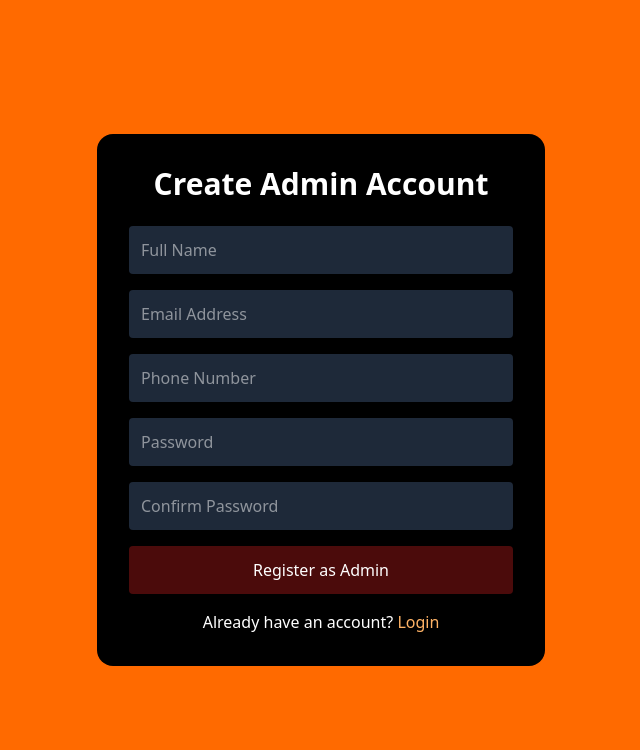
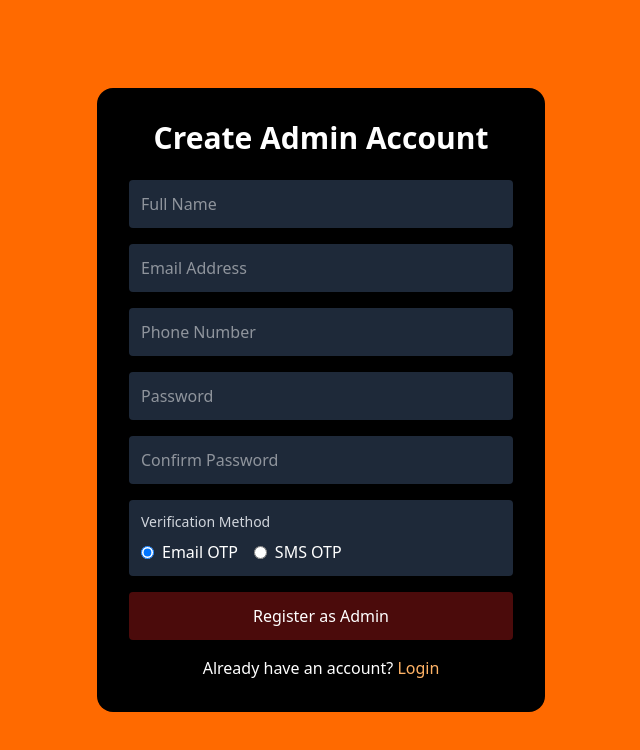
Before and after one commit to abdullahgilani1/Spice-Hut-changeable, a React (Vite) app in the folder frontend/: page /adminregister in a window 1280 px wide. Shown: the top 750 px of the page, without its empty margins (319-959 px from the left). Built offline with nearby package versions, Linux system fonts and the light colour scheme.

Commit message:
otp verification method for admin signup

```diff
--- a/frontend/src/authentication/adminregister.jsx
+++ b/frontend/src/authentication/adminregister.jsx
@@ -2,6 +2,7 @@
 import React, { useState } from 'react';
 import { useNavigate, Link } from 'react-router-dom';
 import { authAPI } from '../services/api';
+import OtpModal from './components/OtpModal';
 
 export default function AdminRegister() {
   const navigate = useNavigate();
@@ -13,6 +14,11 @@ export default function AdminRegister() {
     password: '',
     confirmPassword: '',
   });
+  const [otpMethod, setOtpMethod] = useState('email');
+  const [showOtpModal, setShowOtpModal] = useState(false);
+  const [modalEmail, setModalEmail] = useState('');
+  const [modalPhone, setModalPhone] = useState('');
+  const [modalOtpMethod, setModalOtpMethod] = useState('email');
   const [error, setError] = useState('');
   const [loading, setLoading] = useState(false);
 
@@ -37,14 +43,23 @@ export default function AdminRegister() {
         email: formData.email,
         phone: formData.phone,
         password: formData.password,
+        otpMethod,
         role: 'admin',
       });
-      navigate('/login');
+      // After successful registration, open the inline OTP modal so admin can verify immediately
+      setModalEmail(formData.email);
+      setModalPhone(formData.phone);
+      setModalOtpMethod(otpMethod);
+      setShowOtpModal(true);
     } catch (err) {
       setError(err.response?.data?.message || err.message || 'Failed to register');
     } finally {
       setLoading(false);
     }
+  };
+
+  const handleOtpVerified = () => {
+    navigate('/login');
   };
 
   return (
@@ -58,12 +73,53 @@ export default function AdminRegister() {
           <input type="tel" name="phone" placeholder="Phone Number" required onChange={handleChange} className="w-full p-3 rounded bg-gray-800 text-white focus:outline-none focus:ring-2 focus:ring-[#B35B00]" />
           <input type="password" name="password" placeholder="Password" required onChange={handleChange} className="w-full p-3 rounded bg-gray-800 text-white focus:outline-none focus:ring-2 focus:ring-[#B35B00]" />
           <input type="password" name="confirmPassword" placeholder="Confirm Password" required onChange={handleChange} className="w-full p-3 rounded bg-gray-800 text-white focus:outline-none focus:ring-2 focus:ring-[#B35B00]" />
+
+          {/* OTP Method Selection */}
+          <div className="bg-gray-800 rounded p-3">
+            <p className="text-gray-300 text-sm mb-2">Verification Method</p>
+            <div className="flex gap-4">
+              <label className="flex items-center text-white">
+                <input
+                  type="radio"
+                  name="otpMethod"
+                  value="email"
+                  checked={otpMethod === 'email'}
+                  onChange={(e) => setOtpMethod(e.target.value)}
+                  className="mr-2"
+                />
+                Email OTP
+              </label>
+              <label className="flex items-center text-white">
+                <input
+                  type="radio"
+                  name="otpMethod"
+                  value="sms"
+                  checked={otpMethod === 'sms'}
+                  onChange={(e) => setOtpMethod(e.target.value)}
+                  className="mr-2"
+                />
+                SMS OTP
+              </label>
+            </div>
+          </div>
+
           <button type="submit" disabled={loading} className="w-full bg-[#4B0B0B] text-white py-3 rounded hover:bg-[#FFB366] hover:text-black transition-all disabled:bg-gray-500">
             {loading ? 'Registering...' : 'Register as Admin'}
           </button>
         </form>
         <p className="text-center text-white mt-4">Already have an account? <Link to="/login" className="text-[#FFB366] hover:underline">Login</Link></p>
       </div>
+
+      {/* OTP Verification Modal */}
+      {showOtpModal && (
+        <OtpModal
+          email={modalEmail}
+          phone={modalPhone}
+          otpMethod={modalOtpMethod}
+          onClose={() => setShowOtpModal(false)}
+          onVerified={handleOtpVerified}
+        />
+      )}
     </div>
   );
 }
```
